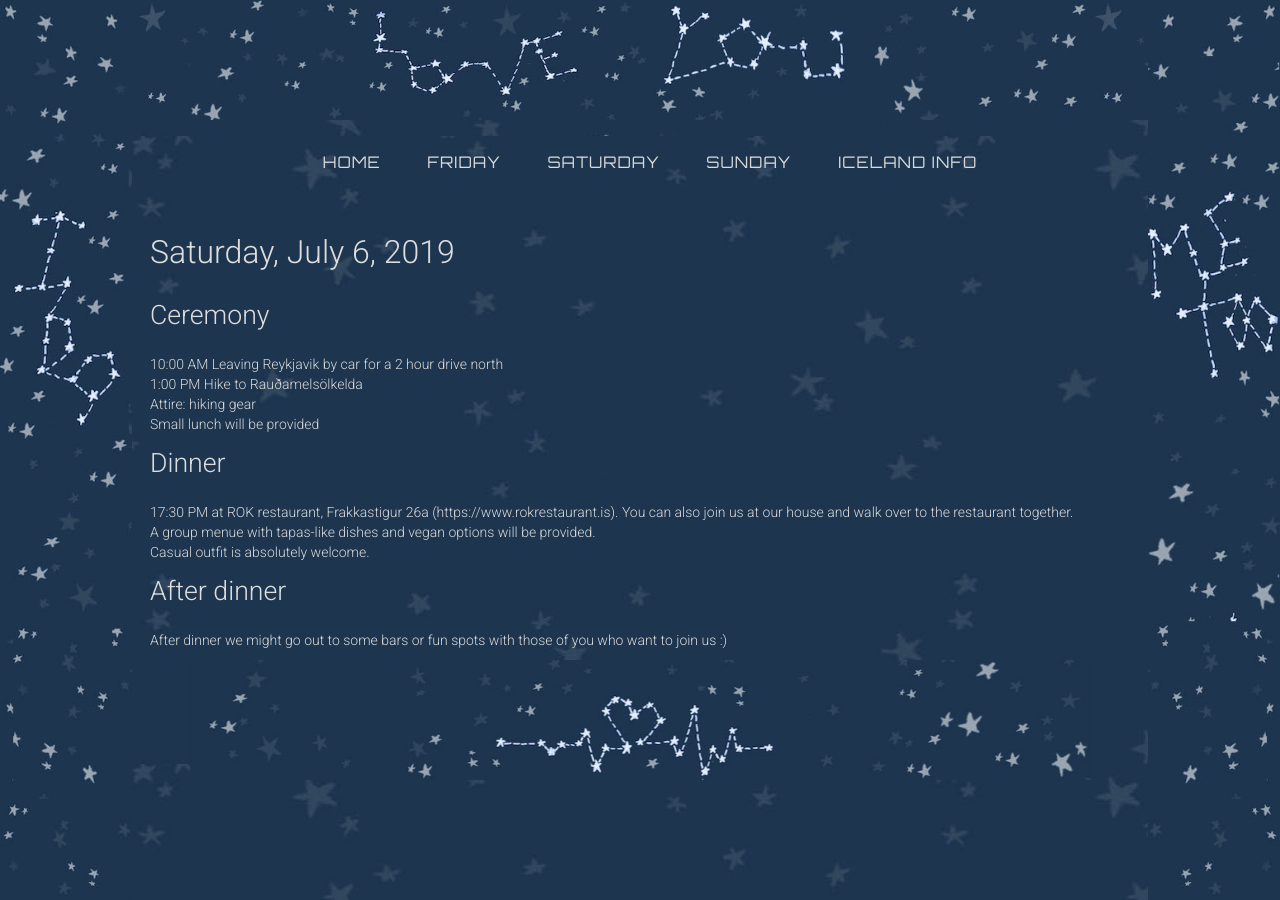
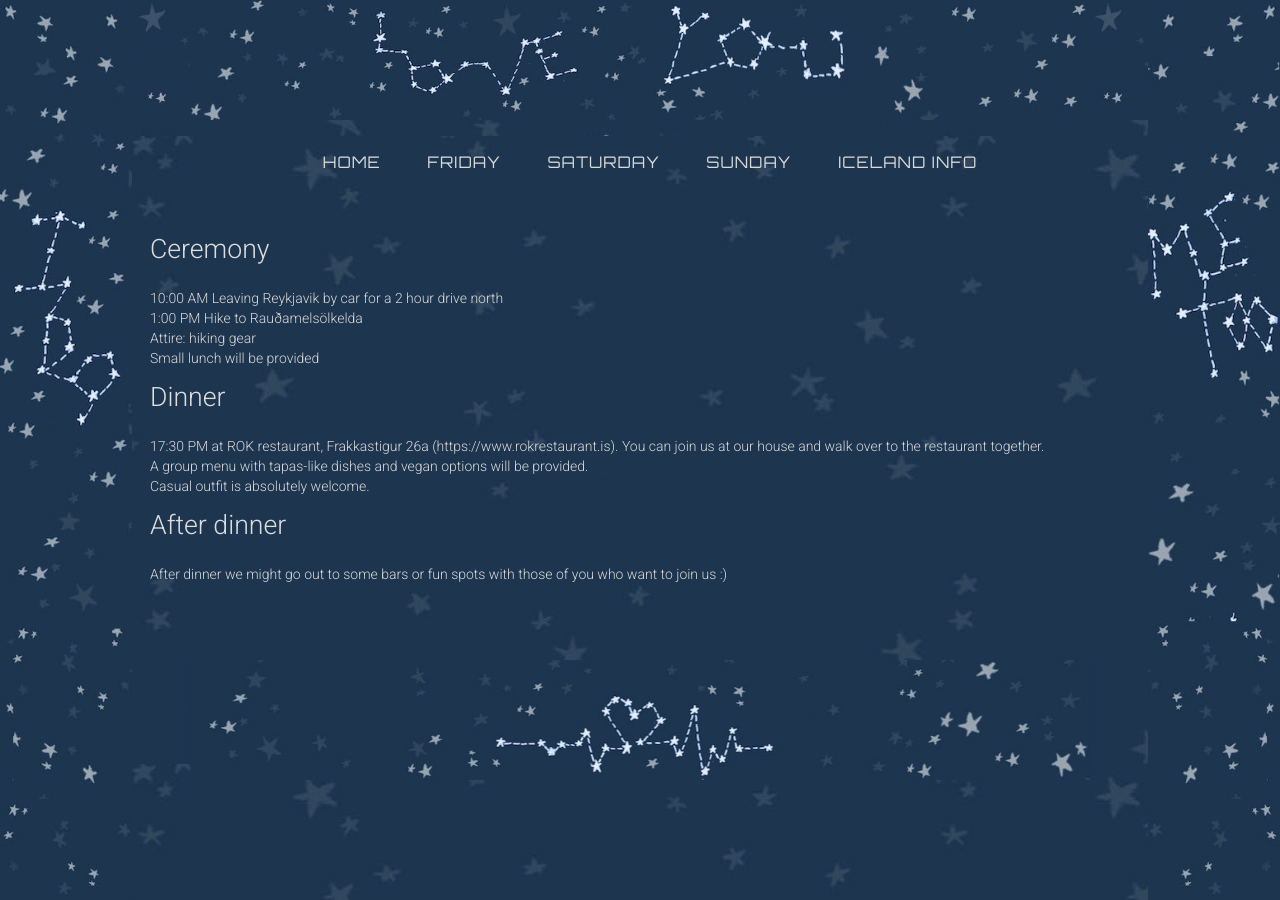
Before and after one commit to rltvty/olkelda, a Jekyll site: the page built from saturday.md, in a window 1280 px wide. Built offline with Jekyll 4.4.1, drawn with Linux system fonts in a browser that asks for light colours.

Commit message:
Update saturday.md

```diff
--- a/saturday.md
+++ b/saturday.md
@@ -2,7 +2,6 @@
 layout: default
 title: Saturday
 ---
-# Saturday, July 6, 2019
 
 ## Ceremony
 10:00 AM Leaving Reykjavik by car for a 2 hour drive north
@@ -15,9 +14,9 @@ Small lunch will be provided
 
 ## Dinner
 
-17:30 PM at ROK restaurant, Frakkastigur 26a (https://www.rokrestaurant.is). You can also join us at our house and walk over to the restaurant together.
+17:30 PM at ROK restaurant, Frakkastigur 26a (https://www.rokrestaurant.is). You can join us at our house and walk over to the restaurant together.
 
-A group menue with tapas-like dishes and vegan options will be provided.
+A group menu with tapas-like dishes and vegan options will be provided.
 
 Casual outfit is absolutely welcome.
 
```
